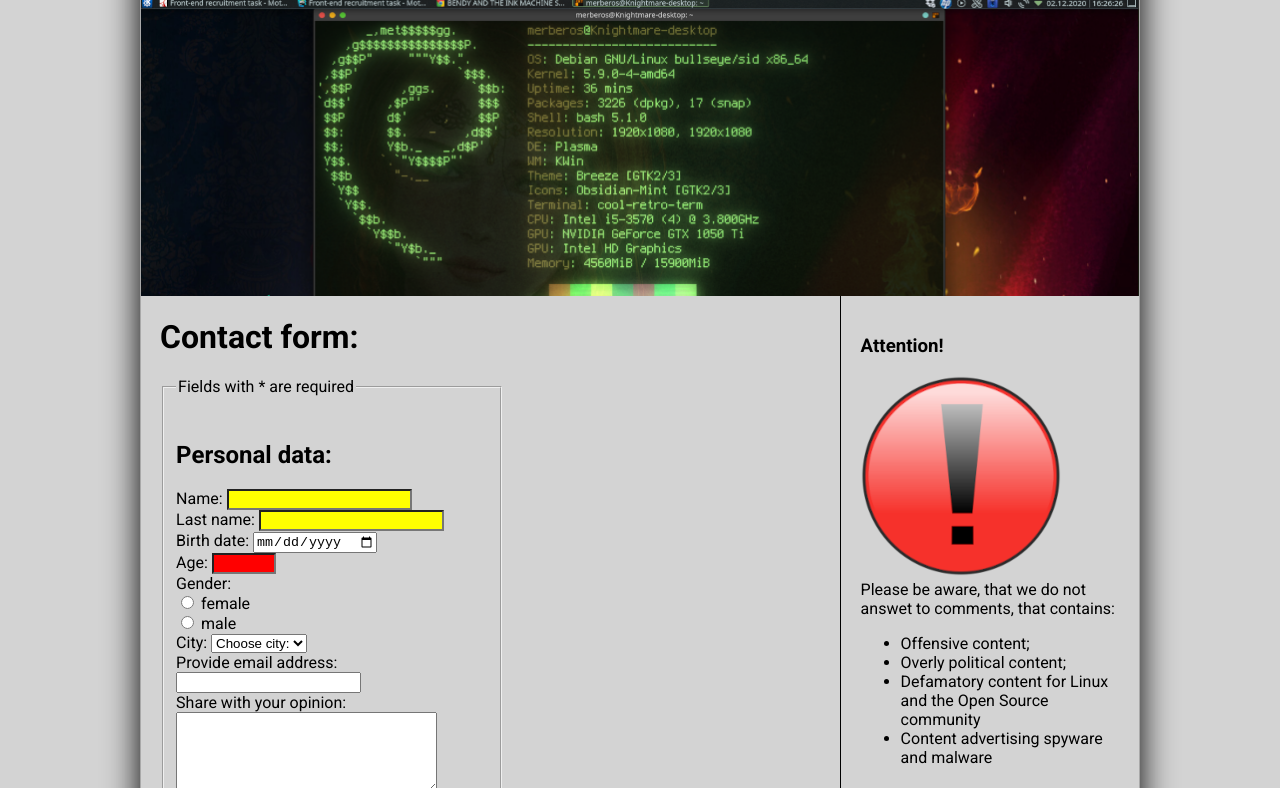
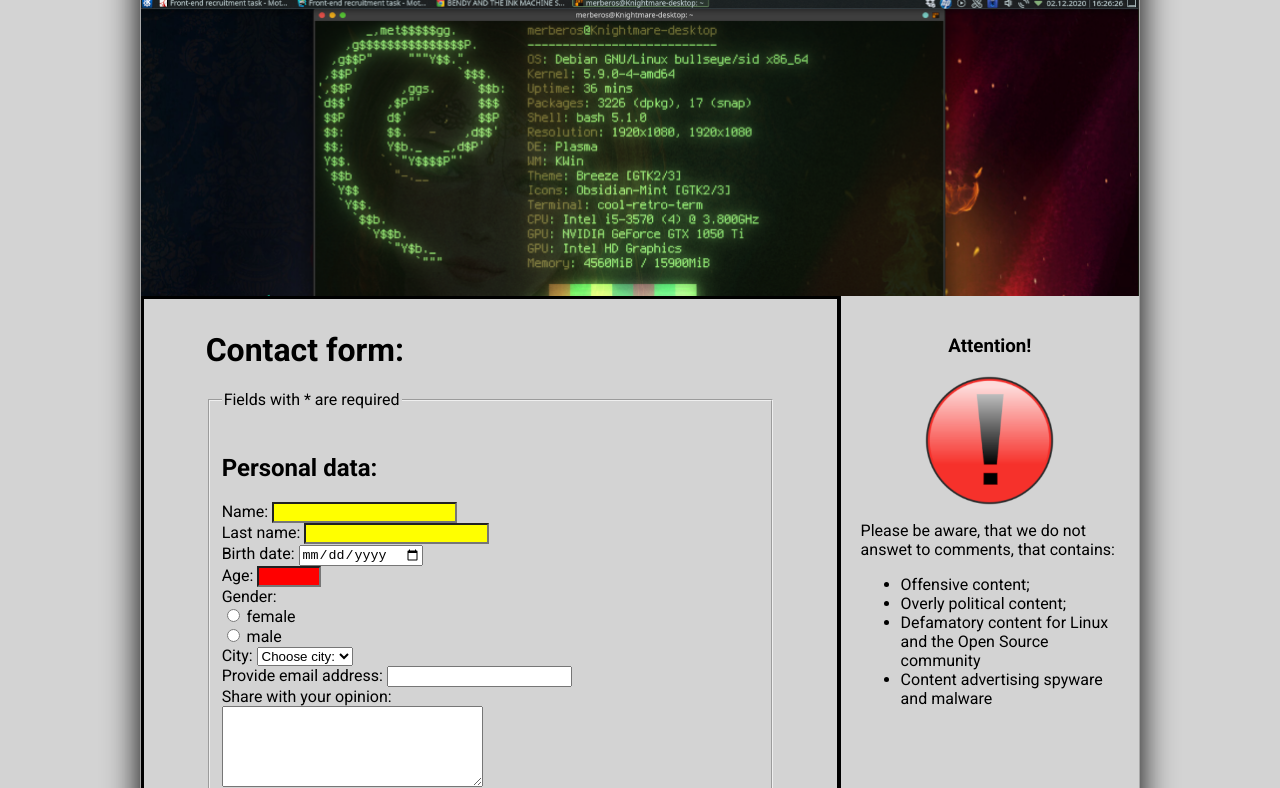
Before and after one commit to LinuxKyrios/Front-endRecruitmentTask-MotorolaAcademy, a plain HTML site: page contact.html in a window 1280 px wide. Shown: the part 118-906 px from the top of the page. Drawn offline with Linux system fonts and the light colour scheme.

Commit message:
Upgraded CSS styles

```diff
--- a/css/style.css
+++ b/css/style.css
@@ -132,6 +132,15 @@
 }
 
 /*Form styling*/
+.wrapper{
+    align-items: center;
+    justify-content: center;
+    width: 70%;
+    padding: 30px;
+    box-sizing: border-box;
+    border: 3px solid black;
+}
+
 .wrapper {
     padding-top: 0;
 }
@@ -162,6 +171,18 @@
     color: white;
 }
 
+.attention img{
+    display: block;
+    margin-left: auto;
+    margin-right: auto;
+    margin-bottom: 16px;
+    width: 50%;
+}
+
+.attention h3 {
+    text-align: center;
+}
+
 /*Sketch styling*/
 .sketch {
     border: 3px solid black;
@@ -169,5 +190,4 @@
 
 .apologies{
     padding-left: 16px;
-
 }
```
